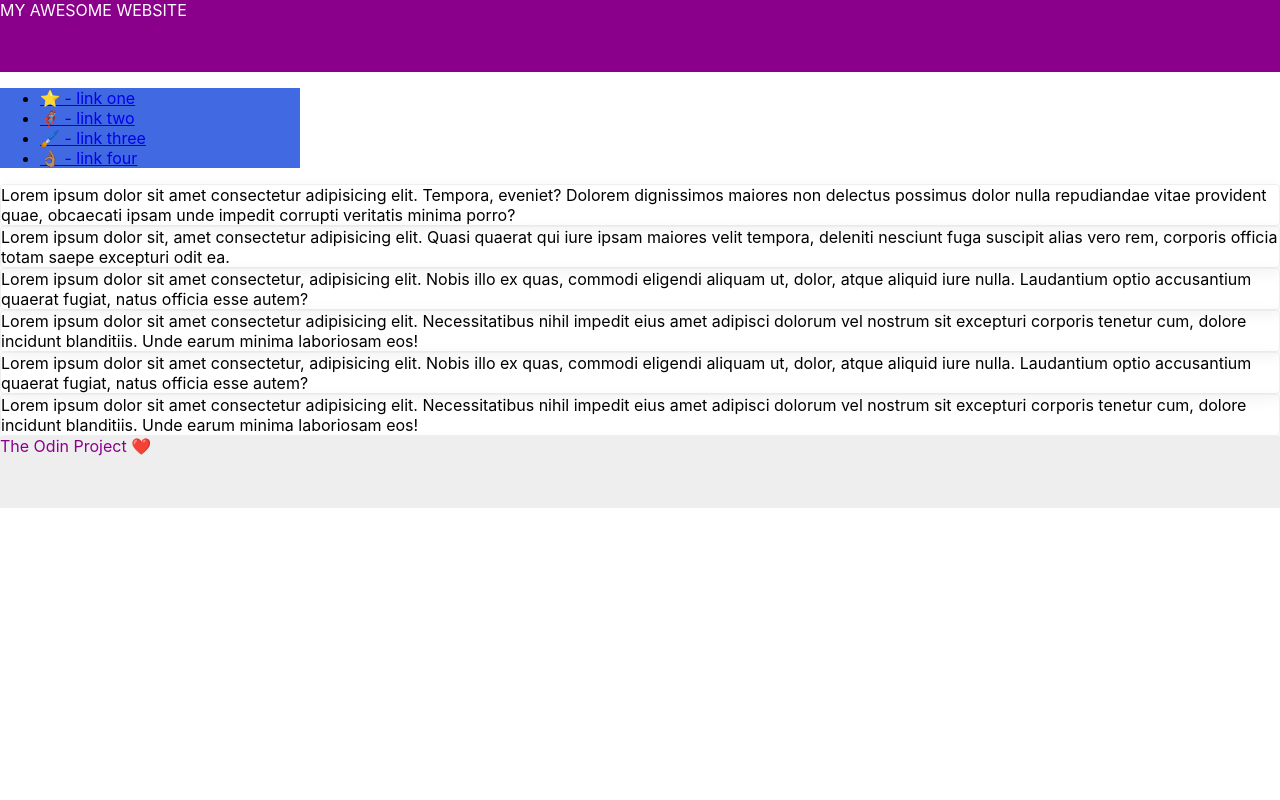
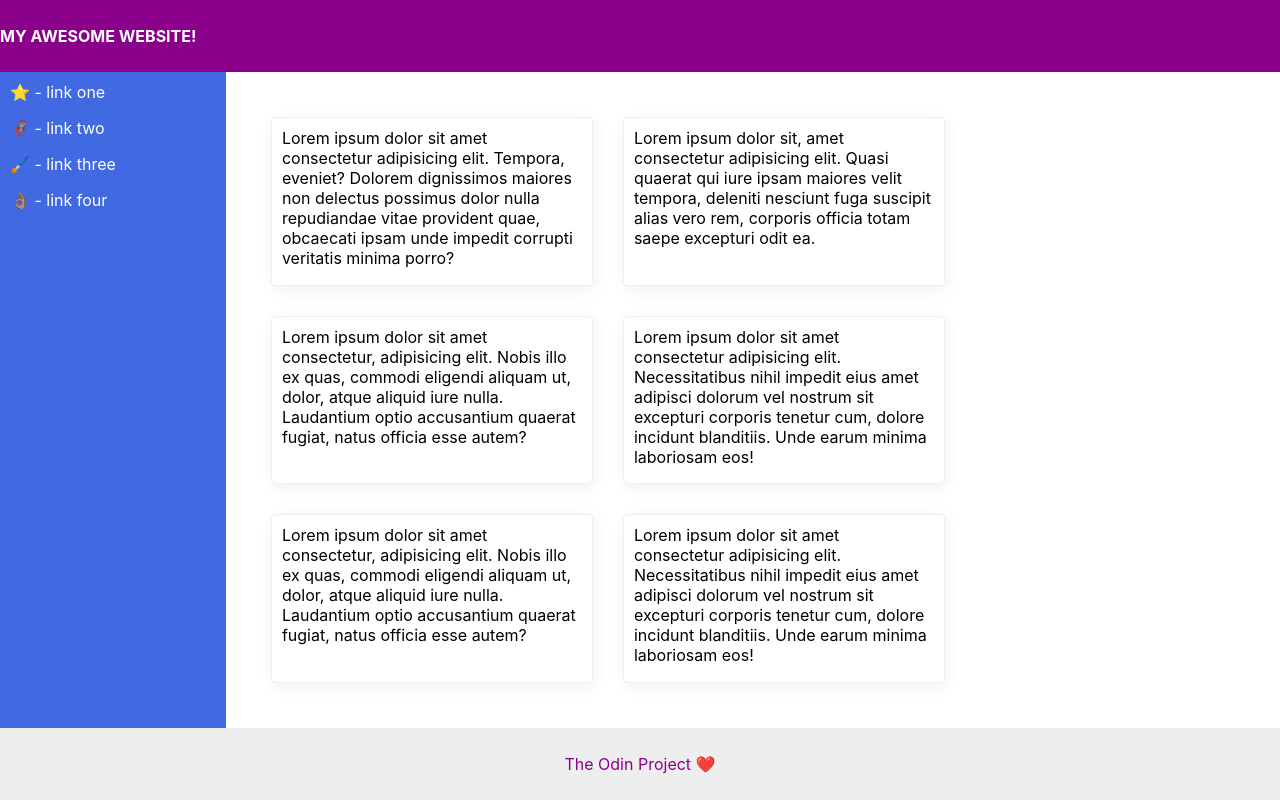
Before and after one commit to Wiper43/html-css, a plain HTML site: page 22_flex_layout_2/index.html in a window 1280 px wide. Drawn offline with Linux system fonts and the light colour scheme.

Commit message:
finished practice b4 starting project on css

```diff
--- a/22_flex_layout_2/index.html
+++ b/22_flex_layout_2/index.html
@@ -9,9 +9,9 @@
   </head>
   <body>
     <div class="header">
-      MY AWESOME WEBSITE
+      MY AWESOME WEBSITE!
     </div>
-
+    <div class="container">
     <div class="sidebar">
       <ul>
         <li><a href="#">⭐ - link one</a></li>
@@ -20,14 +20,16 @@
         <li><a href="#">👌🏽 - link four</a></li>
       </ul>
     </div>
-
+    <div class="card-main">
       <div class="card">Lorem ipsum dolor sit amet consectetur adipisicing elit. Tempora, eveniet? Dolorem dignissimos maiores non delectus possimus dolor nulla repudiandae vitae provident quae, obcaecati ipsam unde impedit corrupti veritatis minima porro?</div>
       <div class="card">Lorem ipsum dolor sit, amet consectetur adipisicing elit. Quasi quaerat qui iure ipsam maiores velit tempora, deleniti nesciunt fuga suscipit alias vero rem, corporis officia totam saepe excepturi odit ea.</div>
       <div class="card">Lorem ipsum dolor sit amet consectetur, adipisicing elit. Nobis illo ex quas, commodi eligendi aliquam ut, dolor, atque aliquid iure nulla. Laudantium optio accusantium quaerat fugiat, natus officia esse autem?</div>
       <div class="card">Lorem ipsum dolor sit amet consectetur adipisicing elit. Necessitatibus nihil impedit eius amet adipisci dolorum vel nostrum sit excepturi corporis tenetur cum, dolore incidunt blanditiis. Unde earum minima laboriosam eos!</div>
       <div class="card">Lorem ipsum dolor sit amet consectetur, adipisicing elit. Nobis illo ex quas, commodi eligendi aliquam ut, dolor, atque aliquid iure nulla. Laudantium optio accusantium quaerat fugiat, natus officia esse autem?</div>
       <div class="card">Lorem ipsum dolor sit amet consectetur adipisicing elit. Necessitatibus nihil impedit eius amet adipisci dolorum vel nostrum sit excepturi corporis tenetur cum, dolore incidunt blanditiis. Unde earum minima laboriosam eos!</div>
+     </div>
 
+  </div>
     <div class="footer">
       The Odin Project ❤️
     </div>
--- a/22_flex_layout_2/style.css
+++ b/22_flex_layout_2/style.css
@@ -2,28 +2,79 @@ body {
   font-family: -apple-system, BlinkMacSystemFont, 'Segoe UI', Roboto, Oxygen, Ubuntu, Cantarell, 'Open Sans', 'Helvetica Neue', sans-serif;
   margin: 0;
   min-height: 100vh;
+
+  display:flex;
+  flex-direction: column;
+
 }
 
 .header {
   height: 72px;
   background: darkmagenta;
   color: white;
+  display:flex;
+  align-items:center;
+  font-weight: bold;
+  /* align-items:center; */
+}
+
+.container{
+  display:flex;
+  flex:1;
 }
 
 .footer {
   height: 72px;
   background: #eee;
   color: darkmagenta;
+  display:flex;
+  justify-content:center;
+  align-items:center;
 }
 
 .sidebar {
   width: 300px;
   background: royalblue;
   box-sizing: border-box;
+  padding:10px 10px 10px 5px;
+
 }
 
-.card {
+ul{
+  display:flex;
+  flex-direction: column;
+
+  gap: 16px;
+  margin:0;
+  padding:0;
+  list-style:none;
+  min-width:max-content;
+
+}
+a:link{
+  text-decoration: none;
+  color:white;
+  padding: 5px 100px 5px 5px;
+}
+
+
+.card-main {
+
+  display:flex;
+
+
+  padding: 30px ;
+  flex-wrap:wrap;
+
+}
+
+.card{
   border: 1px solid #eee;
   box-shadow: 2px 4px 16px rgba(0,0,0,.06);
   border-radius: 4px;
+  padding:10px;
+  width:300px;
+  margin:15px;
+
+
 }
```
Lines whose indentation alone changed are shown as unchanged.
